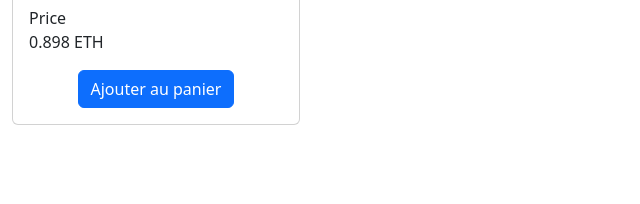
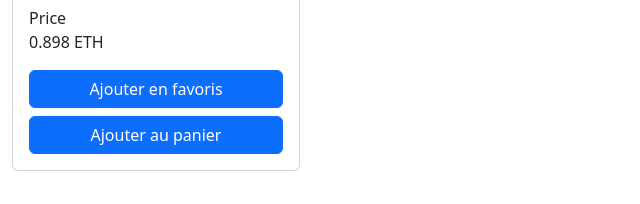
Before and after one commit to merlinofcha0s/2022-10-13-nftmarketplace, an Angular app: page / in a window 1280 px wide. Shown: the part 362-566 px from the top of the page, without its empty margins (0-640 px from the left). Built offline with nearby package versions, Linux system fonts and the light colour scheme.

Commit message:
Event binding

```diff
--- a/src/app/marketplace/marketplace.module.ts
+++ b/src/app/marketplace/marketplace.module.ts
@@ -1,13 +1,15 @@
 import {NgModule} from '@angular/core';
 import {CommonModule} from '@angular/common';
 import {SingleNFTComponent} from './single-nft/single-nft.component';
-import {NftPriceComponent} from './nft-price/nft-price.component';
+import {NftPriceComponent} from './single-nft/nft-price/nft-price.component';
+import {FavoriteNftComponent} from "./single-nft/favorite-nft/favorite-nft.component";
 
 
 @NgModule({
   declarations: [
     SingleNFTComponent,
-    NftPriceComponent
+    NftPriceComponent,
+    FavoriteNftComponent
   ],
   exports: [
     SingleNFTComponent
--- /dev/null
+++ b/src/app/marketplace/single-nft/favorite-nft/favorite-nft.component.html
@@ -0,0 +1,3 @@
+<button href="#" [class.btn-danger]="isFavorite"
+        class="btn btn-primary w-100"
+        (click)="onFavoriteBtnClick()">{{ btnFavorisLabel }}</button>
--- /dev/null
+++ b/src/app/marketplace/single-nft/favorite-nft/favorite-nft.component.ts
@@ -0,0 +1,32 @@
+import {Component, EventEmitter, Input, OnInit, Output} from '@angular/core';
+
+@Component({
+  selector: 'app-favorite-nft',
+  templateUrl: './favorite-nft.component.html',
+  styleUrls: ['./favorite-nft.component.scss']
+})
+export class FavoriteNftComponent implements OnInit {
+
+  @Input()
+  public isFavorite: boolean | undefined = false;
+
+  @Output()
+  public isFavoriteChange = new EventEmitter<boolean>();
+  public btnFavorisLabel: string = "Ajouter en favoris";
+
+  constructor() {
+  }
+
+  ngOnInit(): void {
+  }
+
+  onFavoriteBtnClick(): void {
+    this.isFavorite = !this.isFavorite;
+    if (this.isFavorite) {
+      this.btnFavorisLabel = "Retirer en favoris "
+    } else {
+      this.btnFavorisLabel = "Ajouter en favoris"
+    }
+    this.isFavoriteChange.emit(this.isFavorite);
+  }
+}
--- a/src/app/marketplace/single-nft/single-nft.component.html
+++ b/src/app/marketplace/single-nft/single-nft.component.html
@@ -1,9 +1,14 @@
 <div class="card" style="width: 18rem;">
   <img [src]="nft.cached_file_url" class="card-img-top" alt="{{nft.metadata!.name}}">
   <div class="card-body">
-    <h5 class="card-title">{{nft.metadata!.name}}</h5>
+    <div class="d-flex justify-content-between">
+      <h5 class="card-title">{{nft.metadata!.name}}</h5>
+      <div *ngIf="nft.isFavorite">❤️</div>
+    </div>
     <app-nft-price [price]="nft.price"></app-nft-price>
-    <div class="d-flex justify-content-center mt-3">
+    <div class="d-flex flex-column justify-content-center mt-3">
+      <app-favorite-nft class="mb-2" [isFavorite]="nft!.isFavorite"
+                        (isFavoriteChange)="onFavoriteChange($event)"></app-favorite-nft>
       <a href="#" class="btn btn-primary">Ajouter au panier</a>
     </div>
   </div>
--- a/src/app/marketplace/single-nft/single-nft.component.ts
+++ b/src/app/marketplace/single-nft/single-nft.component.ts
@@ -34,4 +34,7 @@ export class SingleNFTComponent implements OnInit {
   ngOnInit(): void {
   }
 
+  onFavoriteChange(newIsFavorite: boolean) {
+    this.nft.isFavorite = newIsFavorite;
+  }
 }
```
Also changed, not shown: src/app/marketplace/single-nft/favorite-nft/favorite-nft.component.scss (added), src/app/marketplace/single-nft/nft-price/nft-price.component.html (renamed from src/app/marketplace/nft-price/nft-price.component.html), src/app/marketplace/single-nft/nft-price/nft-price.component.scss (added), src/app/marketplace/single-nft/nft-price/nft-price.component.ts (renamed from src/app/marketplace/nft-price/nft-price.component.ts), 2 other files (tests, documents, lock files or other folders).
